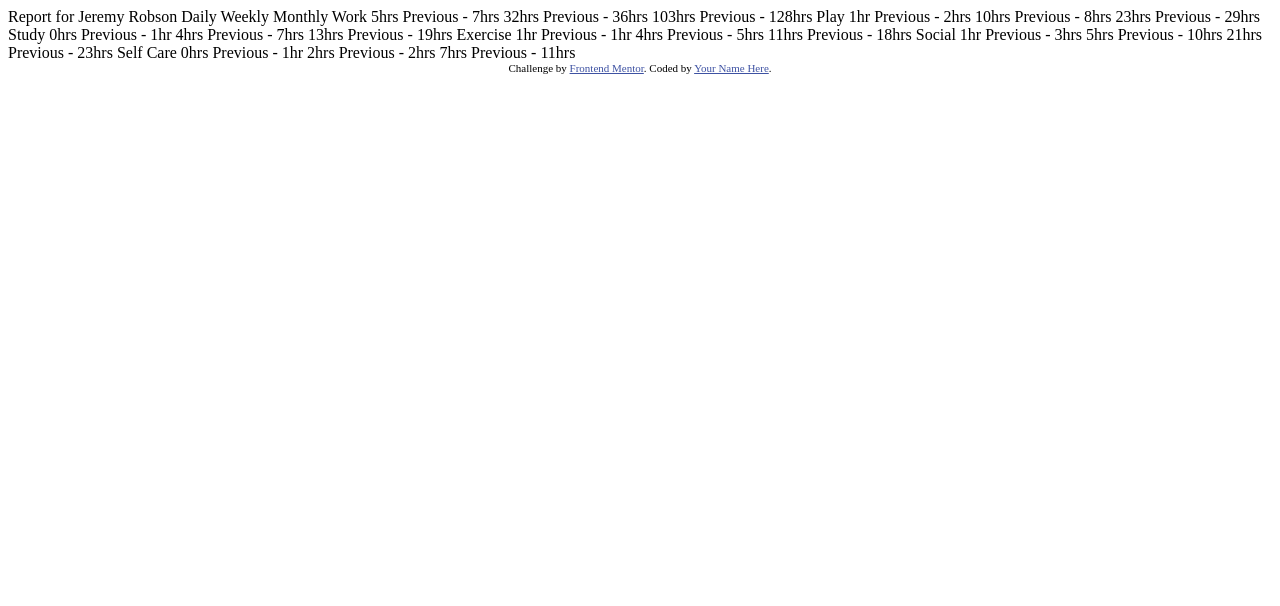
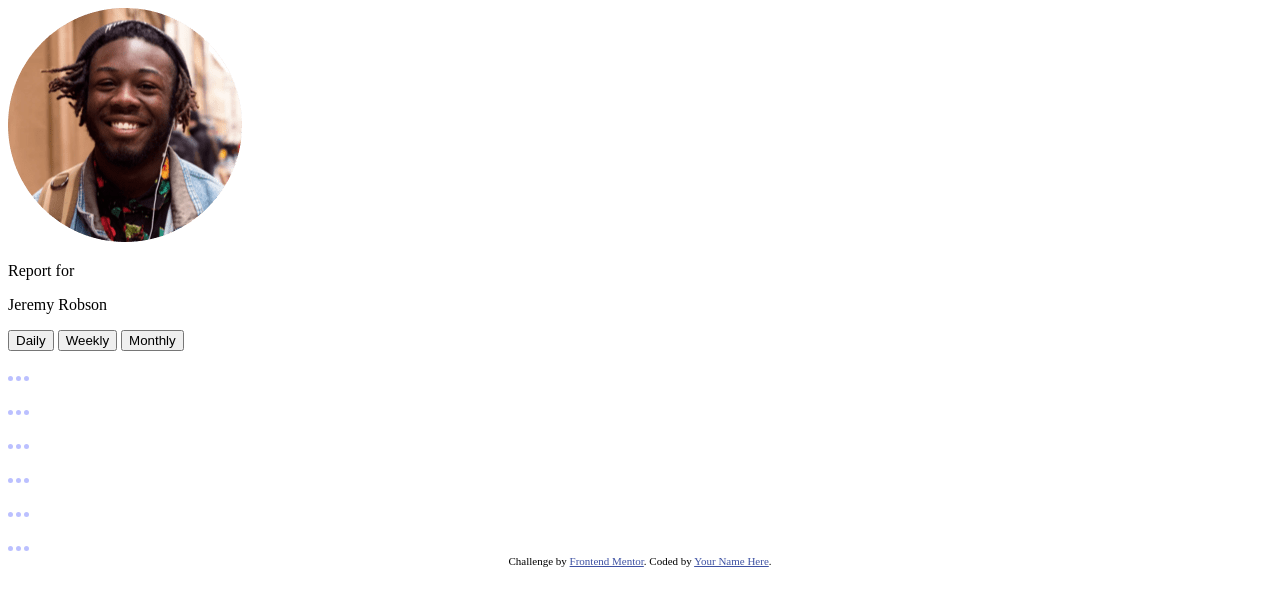
Before and after one commit to kkanit22/FEM-3-3-time-tracking-dashboard, a plain HTML site: page index.html in a window 1280 px wide. Drawn offline with Linux system fonts and the light colour scheme.

Commit message:
Updated HTML with structural tags

```diff
--- a/index.html
+++ b/index.html
@@ -15,63 +15,68 @@
   </style>
 </head>
 <body>
-
-  Report for
-  Jeremy Robson
-
-  Daily
-  Weekly
-  Monthly
-
-  Work
-  5hrs <!-- daily -->
-  Previous - 7hrs <!-- daily -->
-  32hrs <!-- weekly -->
-  Previous - 36hrs <!-- weekly -->
-  103hrs <!-- monthly -->
-  Previous - 128hrs <!-- monthly -->
-
-  Play
-  1hr <!-- daily -->
-  Previous - 2hrs <!-- daily -->
-  10hrs <!-- weekly -->
-  Previous - 8hrs <!-- weekly -->
-  23hrs <!-- monthly -->
-  Previous - 29hrs <!-- monthly -->
-
-  Study
-  0hrs <!-- daily -->
-  Previous - 1hr <!-- daily -->
-  4hrs <!-- weekly -->
-  Previous - 7hrs <!-- weekly -->
-  13hrs <!-- monthly -->
-  Previous - 19hrs <!-- monthly -->
-
-  Exercise
-  1hr <!-- daily -->
-  Previous - 1hr <!-- daily -->
-  4hrs <!-- weekly -->
-  Previous - 5hrs <!-- weekly -->
-  11hrs <!-- monthly -->
-  Previous - 18hrs <!-- monthly -->
-
-  Social
-  1hr <!-- daily -->
-  Previous - 3hrs <!-- daily -->
-  5hrs <!-- weekly -->
-  Previous - 10hrs <!-- weekly -->
-  21hrs <!-- monthly -->
-  Previous - 23hrs <!-- monthly -->
-
-  Self Care
-  0hrs <!-- daily -->
-  Previous - 1hr <!-- daily -->
-  2hrs <!-- weekly -->
-  Previous - 2hrs <!-- weekly -->
-  7hrs <!-- monthly -->
-  Previous - 11hrs <!-- monthly -->
-
-
+	<header>
+		<section class="identifier">
+			<img src="./images/image-jeremy.png" alt="" />
+			<p>Report for</p>
+			<p class="name">Jeremy Robson</p>
+		</section>
+		<section class="timescale-selectors">
+			<button class="timescale-selector">Daily</button>
+			<button class="timescale-selector">Weekly</button>
+			<button class="timescale-selector">Monthly</button>
+		</section>
+	</header>
+	<main>
+		<article class="activity-card work">
+			<div class="activity-data">
+				<p class="activity-name"></p>
+				<img src="./images/icon-ellipsis.svg" alt="menu icon" />
+			</div>
+			<div class="time-spent"></div>
+			<div class="previous-time-spent"></div>
+		</article>
+		<article class="activity-card play">
+			<div class="activity-data">
+				<p class="activity-name"></p>
+				<img src="./images/icon-ellipsis.svg" alt="menu icon" />
+			</div>
+			<div class="time-spent"></div>
+			<div class="previous-time-spent"></div>
+		</article>
+		<article class="activity-card study">
+			<div class="activity-data">
+				<p class="activity-name"></p>
+				<img src="./images/icon-ellipsis.svg" alt="menu icon" />
+			</div>
+			<div class="time-spent"></div>
+			<div class="previous-time-spent"></div>
+		</article>
+		<article class="activity-card exercise">
+			<div class="activity-data">
+				<p class="activity-name"></p>
+				<img src="./images/icon-ellipsis.svg" alt="menu icon" />
+			</div>
+			<div class="time-spent"></div>
+			<div class="previous-time-spent"></div>
+		</article>
+		<article class="activity-card social">
+			<div class="activity-data">
+				<p class="activity-name"></p>
+				<img src="./images/icon-ellipsis.svg" alt="menu icon" />
+			</div>
+			<div class="time-spent"></div>
+			<div class="previous-time-spent"></div>
+		</article>
+		<article class="activity-card self-care">
+			<div class="activity-data">
+				<p class="activity-name"></p>
+				<img src="./images/icon-ellipsis.svg" alt="menu icon" />
+			</div>
+			<div class="time-spent"></div>
+			<div class="previous-time-spent"></div>
+		</article>
+	</main>
   <footer class="attribution">
     Challenge by <a href="https://www.frontendmentor.io?ref=challenge">Frontend Mentor</a>.
     Coded by <a href="#">Your Name Here</a>.
```
